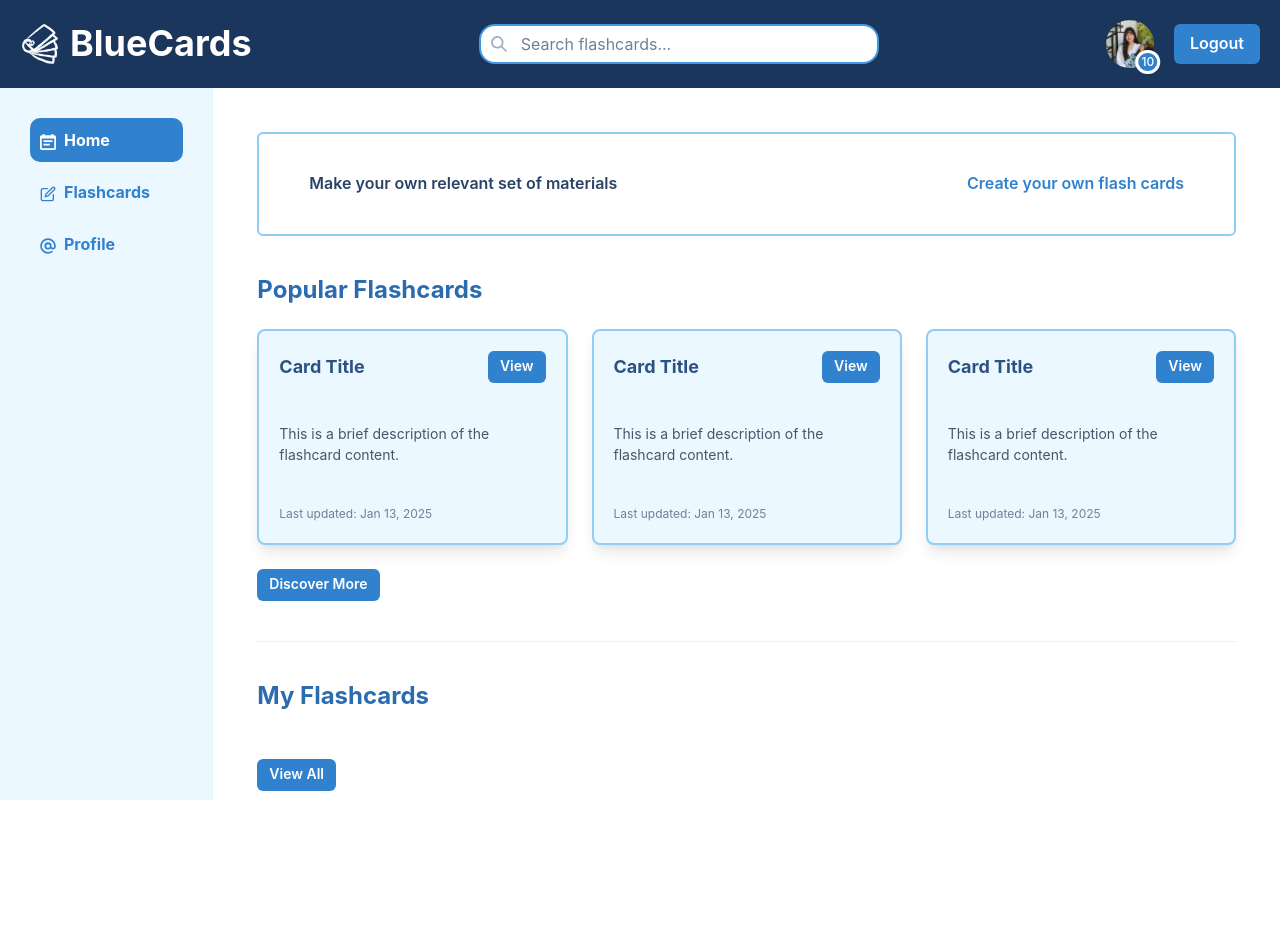
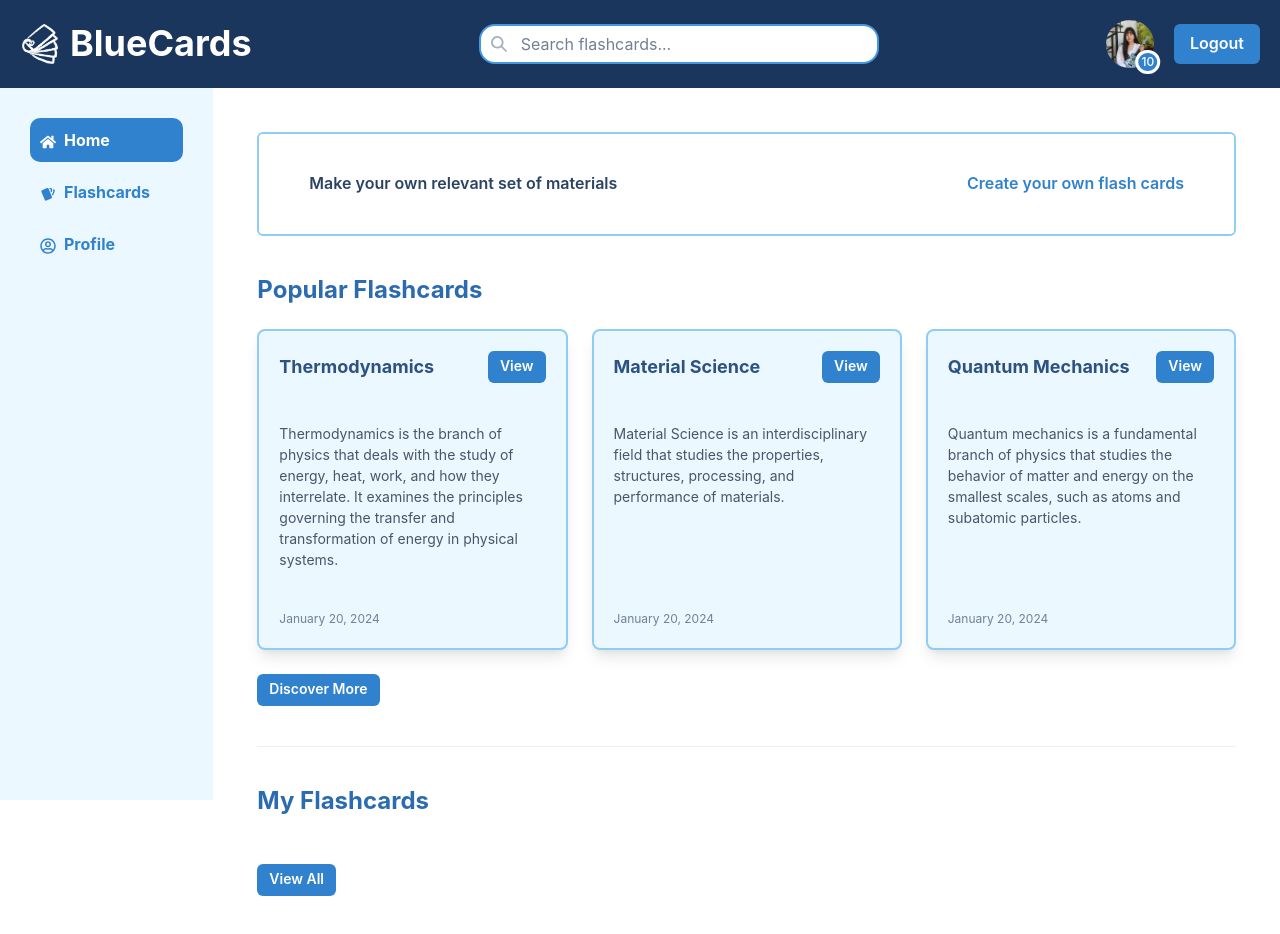
Before and after one commit to miriamochavillo/bluecards-project, a React (Vite) app: page / in a window 1280 px wide. Shown: the top 934 px of the page. Before the commit the page ends 835 px from the top, so only its background shows below. Built offline with nearby package versions, Linux system fonts and the light colour scheme.

Commit message:
Popular Flashcards as objects

```diff
--- a/src/pages/Dashboard/PopularFlashcards.tsx
+++ b/src/pages/Dashboard/PopularFlashcards.tsx
@@ -12,15 +12,38 @@ import {
   SimpleGrid,
 } from "@chakra-ui/react";
 export default function PopularFlashcards() {
+  const popularFlashcards = [
+    {
+      id: 1,
+      title: "Thermodynamics",
+      description:
+        "Thermodynamics is the branch of physics that deals with the study of energy, heat, work, and how they interrelate. It examines the principles governing the transfer and transformation of energy in physical systems.",
+      lastUpdated: "January 20, 2024",
+    },
+    {
+      id: 2,
+      title: "Material Science",
+      description:
+        "Material Science is an interdisciplinary field that studies the properties, structures, processing, and performance of materials. ",
+      lastUpdated: "January 20, 2024",
+    },
+    {
+      id: 3,
+      title: "Quantum Mechanics",
+      description:
+        "Quantum mechanics is a fundamental branch of physics that studies the behavior of matter and energy on the smallest scales, such as atoms and subatomic particles.",
+      lastUpdated: "January 20, 2024",
+    },
+  ];
   return (
     <Box>
       <Heading as="h3" fontSize="24px" color="blue.600" pb={6}>
         Popular Flashcards
       </Heading>
       <SimpleGrid columns={{ base: 1, sm: 2, md: 3 }} spacing={6} pb={6}>
-        {[1, 2, 3].map((item) => (
+        {popularFlashcards.map((flashCard, id) => (
           <Card
-            key={item}
+            key={id}
             bg="blue.50"
             border="2px solid"
             borderColor="blue.200"
@@ -32,7 +55,7 @@ export default function PopularFlashcards() {
             <CardHeader>
               <HStack spacing={3}>
                 <Heading fontSize="lg" color="blue.700">
-                  Card Title
+                  {flashCard.title}
                 </Heading>
                 <Spacer />
                 <Button size="sm" colorScheme="blue">
@@ -42,12 +65,12 @@ export default function PopularFlashcards() {
             </CardHeader>
             <CardBody>
               <Text fontSize="sm" color="gray.600">
-                This is a brief description of the flashcard content.
+                {flashCard.description}
               </Text>
             </CardBody>
             <CardFooter>
               <Text fontSize="xs" color="gray.500">
-                Last updated: Jan 13, 2025
+                {flashCard.lastUpdated}
               </Text>
             </CardFooter>
           </Card>
--- a/src/pages/FlashcardSet/FlashcardSet.tsx
+++ b/src/pages/FlashcardSet/FlashcardSet.tsx
@@ -116,10 +116,10 @@ export default function FlashcardSet() {
               as={IconButton}
               size="sm"
               icon={<HamburgerIcon />}
-              colorScheme="teal"
+              colorScheme="blue"
               aria-label="Options"
             />
-            <MenuList>
+            <MenuList sx={{ fontSize: "sm" }}>
               <MenuItem onClick={openEditModal}>Edit Flashcards</MenuItem>
               <MenuDivider />
               <MenuItem onClick={() => navigate("/my-flashcards")}>
--- a/src/shared/ui/Sidebar.tsx
+++ b/src/shared/ui/Sidebar.tsx
@@ -1,6 +1,7 @@
-import { AtSignIcon, CalendarIcon, EditIcon } from "@chakra-ui/icons";
 import { ListItem, List, ListIcon } from "@chakra-ui/react";
 import { NavLink } from "react-router-dom";
+import { TbCardsFilled } from "react-icons/tb";
+import { FaHome, FaRegUserCircle } from "react-icons/fa";
 
 export default function Sidebar() {
   const getLinkStyles = ({ isActive }: { isActive: boolean }) => ({
@@ -23,7 +24,7 @@ export default function Sidebar() {
             borderRadius="10px"
             _hover={getHoverStyles(isActive)}
           >
-            <ListIcon as={CalendarIcon} />
+            <ListIcon as={FaHome} />
             Home
           </ListItem>
         )}
@@ -36,7 +37,7 @@ export default function Sidebar() {
             borderRadius="10px"
             _hover={getHoverStyles(isActive)}
           >
-            <ListIcon as={EditIcon} />
+            <ListIcon as={TbCardsFilled} />
             Flashcards
           </ListItem>
         )}
@@ -49,7 +50,7 @@ export default function Sidebar() {
             borderRadius="10px"
             _hover={getHoverStyles(isActive)}
           >
-            <ListIcon as={AtSignIcon} />
+            <ListIcon as={FaRegUserCircle} />
             Profile
           </ListItem>
         )}
```
